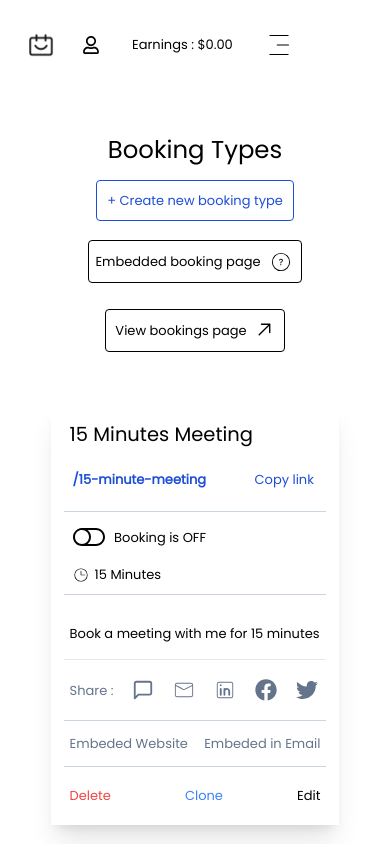
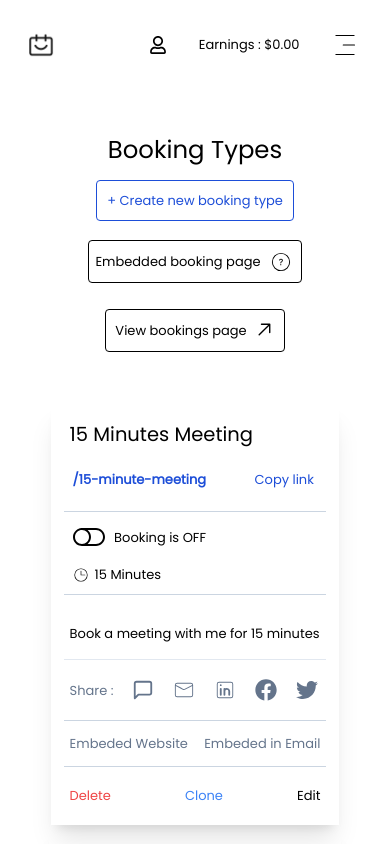
Before and after one commit to TusharBhatt1/notbot, a React (Vite) app: page /dashboard in a window 390 px wide. Shown: the top 844 px of the page. Built offline with nearby package versions, Linux system fonts and the light colour scheme.

Commit message:
navbar - sm - [justify -between]

```diff
--- a/src/Components/Navbar.tsx
+++ b/src/Components/Navbar.tsx
@@ -83,7 +83,7 @@ export default function Navbar() {
       </div>
 
       {/* mobile view */}
-      <div className="flex text-xs sm:hidden justify-start items-center p-3">
+      <div className="flex text-xs sm:hidden justify-between items-center p-3">
         <div>
           <img src={logo} alt="logo" className="h-10 w-10" />
           {showSideMenus && (
```
